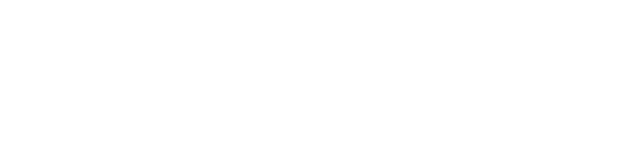
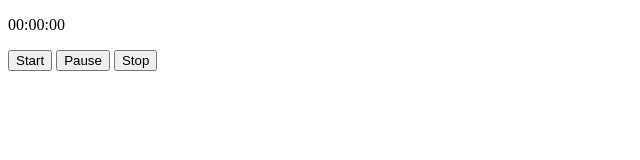
Before and after one commit to iasjem/finale-app, a browser extension: page index.html in a window 1280 px wide. Shown: the whole page, without its empty margins (0-640 px from the left). Drawn offline with Linux system fonts and the light colour scheme.

Commit message:
TODO: Create UI with start, pause and stop button - /index.html

```diff
--- a/index.html
+++ b/index.html
@@ -9,5 +9,17 @@
 </head>
 <body>
     <!-- TODO: Create UI with start, pause and stop button -->
+    <div class="app-container">
+        <div class="text-container">
+            <p class="big-text countdown">
+                <span class="big-number">00</span>:<span class="big-number">00</span>:<span class="big-number">00</span>
+            </p>
+        </div>
+        <div class="button-container">
+            <button class="button start">Start</button>
+            <button class="button pause">Pause</button>
+            <button class="button start">Stop</button>
+        </div>
+    </div>
 </body>
 </html>
```
